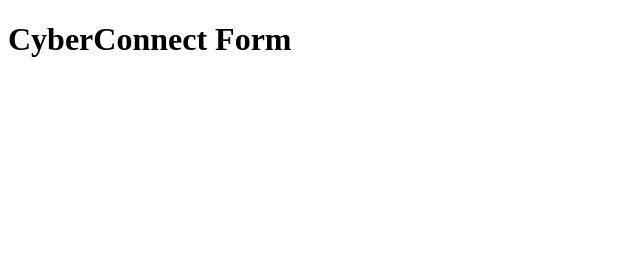
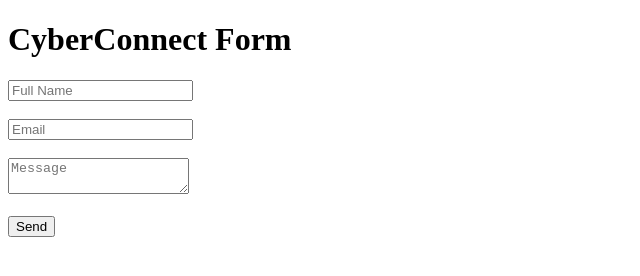
Before and after one commit to rubenmatias8222-hub/frontend-practice, a website: page index.html in a window 1280 px wide. Shown: the whole page, without its empty margins (0-640 px from the left). Drawn offline with Linux system fonts and the light colour scheme.

Commit message:
Update index.html

```diff
--- a/index.html
+++ b/index.html
@@ -9,5 +9,22 @@
 
     <h1>CyberConnect Form</h1>
 
+    <form id="contactForm">
+
+        <input id="name" placeholder="Full Name" required>
+        <br><br>
+
+        <input id="email" placeholder="Email" required>
+        <br><br>
+
+        <textarea id="message" placeholder="Message" required></textarea>
+        <br><br>
+
+        <button type="submit">Send</button>
+
+    </form>
+
+    <div id="response"></div>
+
 </body>
 </html>
```
